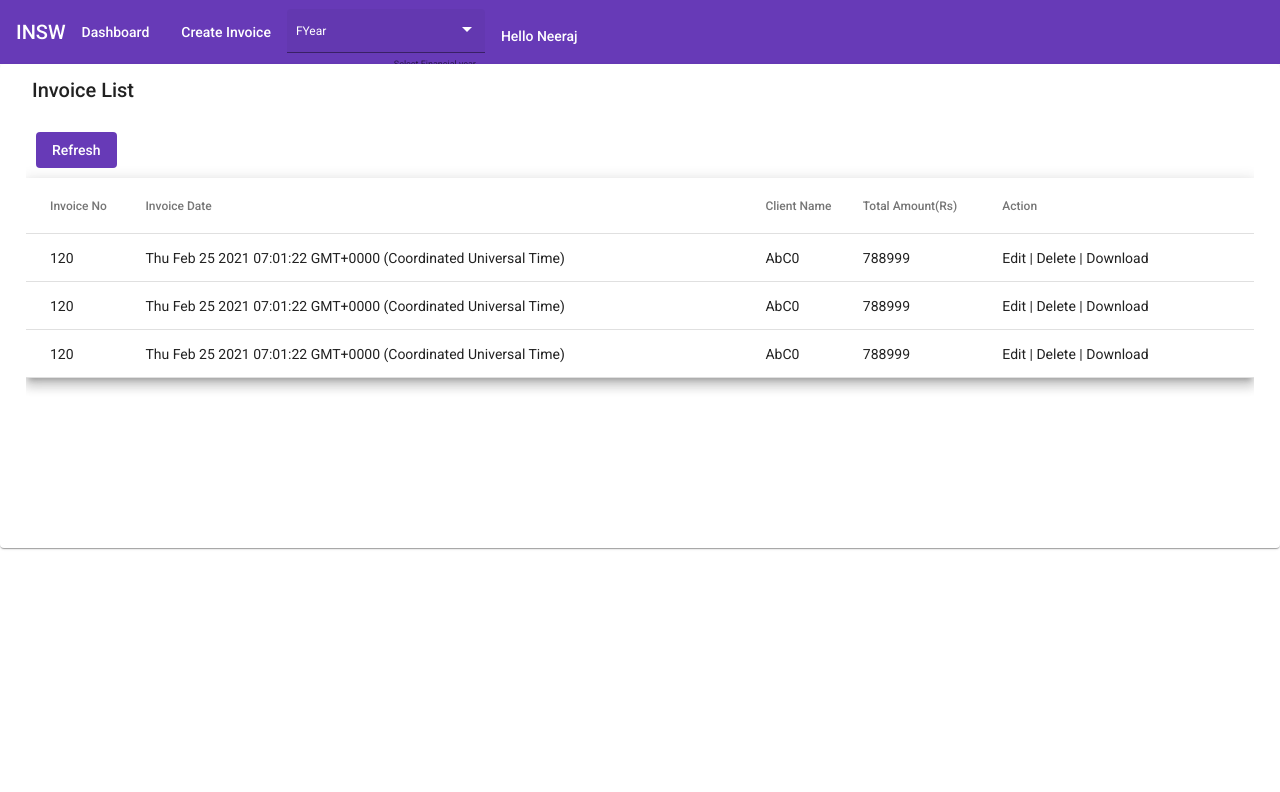
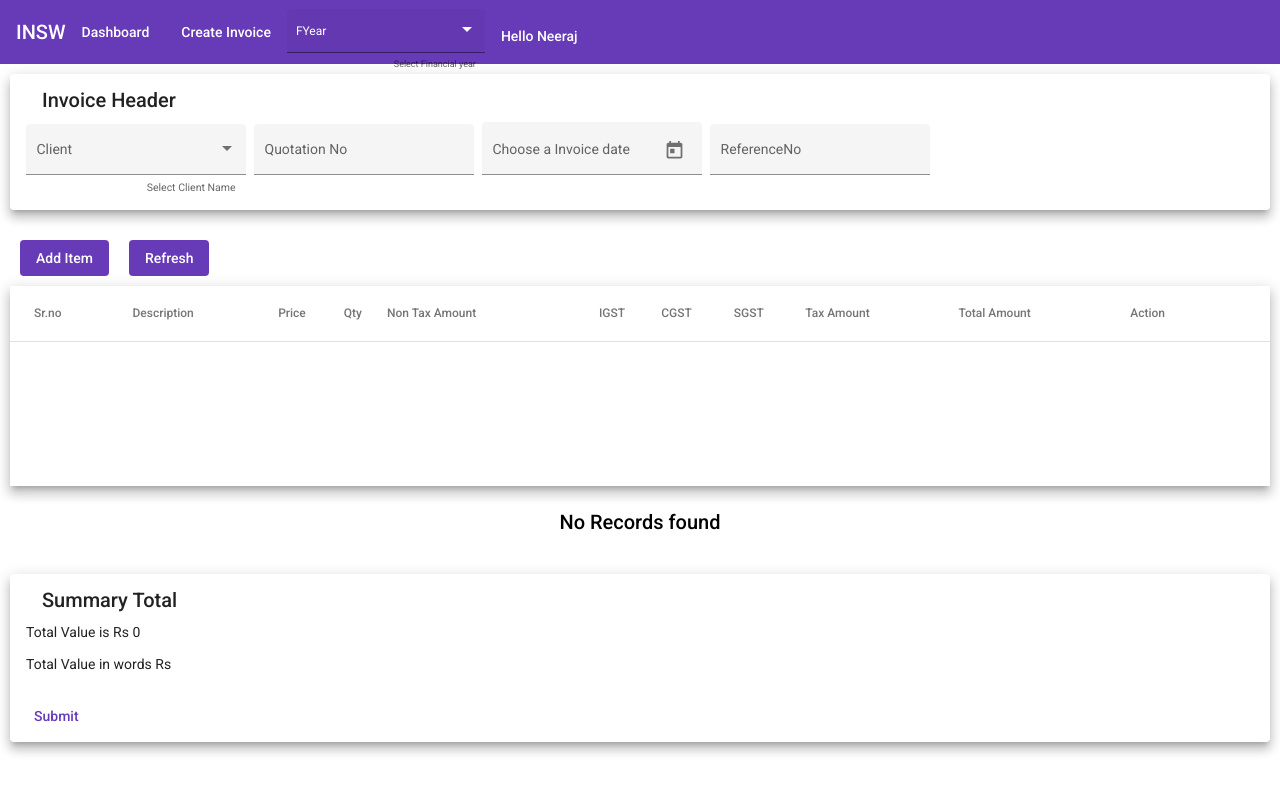
Before and after one commit to backjack/insw_ui, an Angular app: page /create-invoice in a window 1280 px wide. Before the commit this address led to /. Shown: the top 792 px of the page. Built offline with nearby package versions, Linux system fonts and the light colour scheme.

Commit message:
second commit

```diff
--- a/src/app/app-routing.module.ts
+++ b/src/app/app-routing.module.ts
@@ -1,10 +1,19 @@
 import { NgModule } from '@angular/core';
 import { Routes, RouterModule } from '@angular/router';
+import { CreateInvoiceComponent } from './pages/create-invoice/create-invoice.component';
+import { DashboardComponent } from './pages/dashboard/dashboard.component';
 
-const routes: Routes = [];
+const routes: Routes = [
+  { path: 'dashboard', component: DashboardComponent},
+  { path: 'create-invoice', component: CreateInvoiceComponent },
+];
 
 @NgModule({
   imports: [RouterModule.forRoot(routes)],
   exports: [RouterModule]
 })
-export class AppRoutingModule { }
+export class AppRoutingModule {
+
+
+
+}
--- a/src/app/app.module.ts
+++ b/src/app/app.module.ts
@@ -1,6 +1,6 @@
 import { BrowserModule } from '@angular/platform-browser';
 import { NgModule } from '@angular/core';
-
+import {CustomDatePipe} from './common/custom.datepipe';
 import { AppRoutingModule } from './app-routing.module';
 import { AppComponent } from './app.component';
 import { HeaderComponent } from './core/header/header.component';
@@ -18,7 +18,8 @@ import { DashboardComponent } from './pages/dashboard/dashboard.component';
     BodyComponent,
     CreateInvoiceComponent,
     DialogBoxComponent,
-    DashboardComponent
+    DashboardComponent,
+    CustomDatePipe
   ],
   imports: [
     BrowserModule,
--- /dev/null
+++ b/src/app/common/custom.datepipe.ts
@@ -0,0 +1,12 @@
+import { Pipe, PipeTransform } from '@angular/core';
+   import { DatePipe } from '@angular/common';
+
+   @Pipe({
+     name: 'customDate'
+   })
+   export class CustomDatePipe extends
+                DatePipe implements PipeTransform {
+     transform(value: any, args?: any): any {
+       return super.transform(value, "y/MM/dd");
+     }
+   }
--- a/src/app/core/body/body.component.html
+++ b/src/app/core/body/body.component.html
@@ -1,4 +1,2 @@
-<!-- <app-create-invoice></app-create-invoice> -->
 
-
-<app-dashboard style="height:100%"></app-dashboard>
+<router-outlet></router-outlet>
--- a/src/app/core/header/header.component.html
+++ b/src/app/core/header/header.component.html
@@ -4,8 +4,8 @@
       <h1>INSW</h1>
       <span class="menu-spacer"></span>
       <div>
-        <a mat-button [routerLink]="'/accounts'"> Dashboard </a>
-        <a mat-button [routerLink]="'/create-account'"> Create Invoice </a>
+        <a mat-button [routerLink]="'/dashboard'"> Dashboard </a>
+        <a mat-button [routerLink]="'/create-invoice'"> Create Invoice </a>
 
       </div>
 
--- a/src/app/pages/create-invoice/create-invoice.component.css
+++ b/src/app/pages/create-invoice/create-invoice.component.css
@@ -17,3 +17,15 @@
   .example-container .mat-radio-button {
     margin: 0 12px;
   }
+
+
+  .notfound {
+
+    float:center;
+    display:block;
+    text-align: center;
+    width:100%;
+    height:100%;
+    padding-top: 20px;
+
+  }
--- a/src/app/pages/create-invoice/create-invoice.component.html
+++ b/src/app/pages/create-invoice/create-invoice.component.html
@@ -8,7 +8,7 @@
             <mat-card-content>
               <div class="example-container">
 
-                <mat-form-field appearance="fill">
+                <mat-form-field appearance="fill"  *ngIf="update">
                   <mat-label>Invoice No</mat-label>
                   <input matInput type="text" [(ngModel)]="invoiceSummary.invoiceId">
                 </mat-form-field>
@@ -63,7 +63,7 @@
         <button mat-button (click)="refresh()"
         style="margin:10px;float:left;"mat-flat-button color="primary">Refresh</button>
 
-        <table mat-table [dataSource]="dataSource" class="mat-elevation-z8" style="width:100%">
+        <table mat-table [dataSource]="dataSource" class="mat-elevation-z8" style="width:100%;height:200px">
 
             <!--- Note that these columns can be defined in any order.
                   The actual rendered columns are set as a property on the row definition" -->
@@ -137,6 +137,9 @@
             <tr mat-header-row *matHeaderRowDef="displayedColumns"></tr>
             <tr mat-row *matRowDef="let row; columns: displayedColumns;"></tr>
           </table>
+          <div class="notfound" *ngIf="dataSource.length==0">
+            <h2> No Records found</h2>
+         </div>
 
     </div>
 
--- a/src/app/pages/create-invoice/create-invoice.component.ts
+++ b/src/app/pages/create-invoice/create-invoice.component.ts
@@ -20,7 +20,7 @@ export class CreateInvoiceComponent implements OnInit {
   @ViewChild(MatTable,{static:true}) table: MatTable<any>;
   total_amt:number =0;
   priceWords:string;
-  update:boolean =true;
+  update:boolean = false;
   client_option = [{id:"1",name:"ABC"},{id:"2",name:"PQR"},{id:"3",name:"XYZ"}]
   invoiceSummary:InvoiceSummary;
 
@@ -46,7 +46,8 @@ export class CreateInvoiceComponent implements OnInit {
 
         if(this.dialogData != null) {
 
-          this.invoiceSummary = this.dialogData;
+          this.invoiceSummary = this.dialogData.row;
+          this.update = this.dialogData.update;
         } else {
 
           this.invoiceSummary = new InvoiceSummary();
--- a/src/app/pages/dashboard/dashboard.component.html
+++ b/src/app/pages/dashboard/dashboard.component.html
@@ -1,8 +1,8 @@
-<mat-card class="example-card">
+<mat-card style="height: 100%;">
     <mat-card-header>
       <mat-card-title>Invoice List</mat-card-title>
     </mat-card-header>
-    <mat-card-content>
+     <mat-card-content>
         <div class="items_grid" style="flex:auto;margin:10px;height: 400px;
         overflow: auto;">
 
@@ -23,7 +23,7 @@
                  <!-- Name Column -->
                  <ng-container matColumnDef="invoiceDate">
                    <th mat-header-cell *matHeaderCellDef> Invoice Date </th>
-                   <td mat-cell *matCellDef="let element"> {{element.invoiceDate}} </td>
+                   <td mat-cell *matCellDef="let element"> {{element.invoiceDate | customDate}} </td>
                  </ng-container>
 
                  <!-- Weight Column -->
@@ -54,6 +54,10 @@
                  <tr mat-row *matRowDef="let row; columns: displayedColumns;"></tr>
                </table>
 
+               <div *ngIf="dataSource.length==0">
+                  <h2> No Records found</h2>
+               </div>
+
          </div>
     </mat-card-content>
 
--- a/src/app/pages/dashboard/dashboard.component.ts
+++ b/src/app/pages/dashboard/dashboard.component.ts
@@ -44,7 +44,7 @@ export class DashboardComponent implements OnInit {
     const dialogRef = this.dialog.open(CreateInvoiceComponent, {
       width: '100%',
       height: '700px',
-      data: row
+      data: {row:row, update:true}
     });
 
 
```
